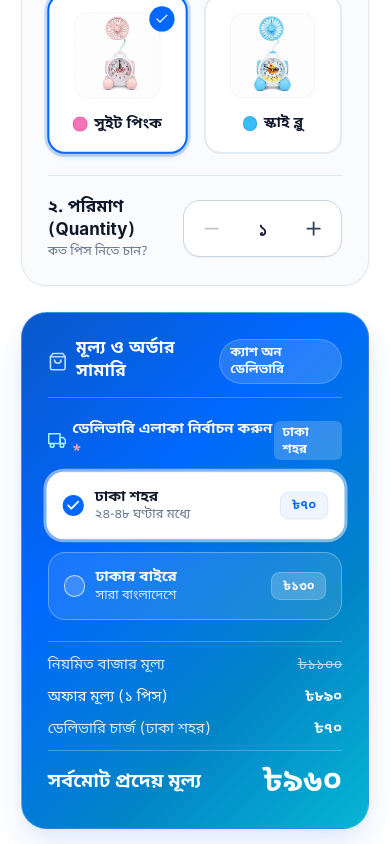
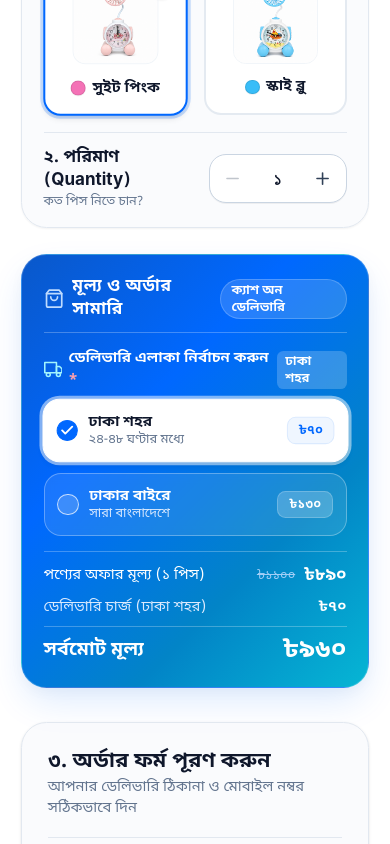
Before and after one commit to getrasel/secrethaat_double_flashlight, a React (Vite) app: page / in a window 390 px wide. Shown: the part 9480-10324 px from the top of the page. Built offline with nearby package versions, Linux system fonts and the light colour scheme.

Commit message:
form fixes

```diff
--- a/src/components/OrderSection.tsx
+++ b/src/components/OrderSection.tsx
@@ -39,8 +39,9 @@ export const OrderSection: React.FC = () => {
 
   // Dynamic Calculations
   const unitPrice = PRODUCT_INFO.basePrice;
+  const regularUnitPrice = PRODUCT_INFO.regularPrice;
+  const regularTotal = regularUnitPrice * quantity;
   const itemsTotal = unitPrice * quantity;
-  const regularTotal = PRODUCT_INFO.regularPrice * quantity;
   const deliveryCharge = deliveryArea === 'dhaka' ? PRODUCT_INFO.deliveryDhaka : PRODUCT_INFO.deliveryOutside;
   const grandTotal = itemsTotal + deliveryCharge;
 
@@ -146,7 +147,7 @@ export const OrderSection: React.FC = () => {
           <div className="lg:col-span-6 space-y-6">
 
             {/* Color Swatch Card */}
-            <div className="bg-slate-50/70 rounded-3xl p-6 sm:p-8 border border-slate-200 shadow-xs space-y-5">
+            <div className="bg-slate-50/70 rounded-3xl p-5 sm:p-6 pb-4 sm:pb-5 border border-slate-200 shadow-xs space-y-4">
 
               <div className="flex items-center justify-between">
                 <h3 className="text-lg sm:text-xl font-bold text-slate-900">
@@ -166,12 +167,12 @@ export const OrderSection: React.FC = () => {
                       key={variant.id}
                       type="button"
                       onClick={() => setSelectedColor(variant.id)}
-                      className={`relative flex flex-col items-center p-4 rounded-2xl border-2 transition-all cursor-pointer bg-white ${isSelected
+                      className={`relative flex flex-col items-center p-3.5 sm:p-4 rounded-2xl border-2 transition-all cursor-pointer bg-white ${isSelected
                         ? 'border-[#0068FF] ring-3 ring-[#0068FF]/20 shadow-md scale-101'
                         : 'border-slate-200/90 hover:border-slate-300'
                         }`}
                     >
-                      <div className="w-20 h-20 rounded-xl overflow-hidden mb-3 bg-slate-100 border border-slate-100">
+                      <div className="w-20 h-20 rounded-xl overflow-hidden mb-2.5 bg-slate-100 border border-slate-100">
                         <img
                           src={variant.image}
                           alt={variant.name}
@@ -199,25 +200,25 @@ export const OrderSection: React.FC = () => {
                 })}
               </div>
 
-              {/* Quantity Selector */}
-              <div className="pt-5 border-t border-slate-200 flex items-center justify-between">
+              {/* Quantity Selector - Reduced bottom padding */}
+              <div className="pt-3.5 border-t border-slate-200 flex items-center justify-between">
                 <div>
                   <h4 className="text-base font-bold text-slate-900">২. পরিমাণ (Quantity)</h4>
                   <p className="text-xs sm:text-sm text-slate-500">কত পিস নিতে চান?</p>
                 </div>
 
-                <div className="flex items-center bg-white border border-slate-300 rounded-2xl p-1.5 shadow-2xs">
+                <div className="flex items-center bg-white border border-slate-300 rounded-2xl p-1 shadow-2xs">
                   <button
                     type="button"
                     onClick={() => handleQuantityChange(-1)}
                     disabled={quantity <= 1}
-                    className="w-10 h-10 rounded-xl flex items-center justify-center text-slate-700 hover:bg-slate-100 disabled:opacity-30 disabled:hover:bg-transparent transition-colors cursor-pointer"
+                    className="w-9 h-9 rounded-xl flex items-center justify-center text-slate-700 hover:bg-slate-100 disabled:opacity-30 disabled:hover:bg-transparent transition-colors cursor-pointer"
                     aria-label="পরিমাণ কমান"
                   >
-                    <FiMinus className="w-5 h-5" />
+                    <FiMinus className="w-4.5 h-4.5" />
                   </button>
 
-                  <span className="w-14 text-center font-latin font-bold text-lg text-slate-900">
+                  <span className="w-12 text-center font-latin font-bold text-base sm:text-lg text-slate-900">
                     {toBanglaNumber(quantity)}
                   </span>
 
@@ -225,30 +226,30 @@ export const OrderSection: React.FC = () => {
                     type="button"
                     onClick={() => handleQuantityChange(1)}
                     disabled={quantity >= 10}
-                    className="w-10 h-10 rounded-xl flex items-center justify-center text-slate-700 hover:bg-slate-100 disabled:opacity-30 disabled:hover:bg-transparent transition-colors cursor-pointer"
+                    className="w-9 h-9 rounded-xl flex items-center justify-center text-slate-700 hover:bg-slate-100 disabled:opacity-30 disabled:hover:bg-transparent transition-colors cursor-pointer"
                     aria-label="পরিমাণ বাড়ান"
                   >
-                    <FiPlus className="w-5 h-5" />
+                    <FiPlus className="w-4.5 h-4.5" />
                   </button>
                 </div>
               </div>
 
             </div>
 
-            {/* Dynamic Price Breakdown Box with Integrated Delivery Area Selection */}
-            <div className="bg-[linear-gradient(135deg,#0A58CA_0%,#0068FF_35%,#0284C7_70%,#06B6D4_100%)] text-white rounded-3xl p-6 sm:p-8 healis-shadow-lg space-y-5 border border-white/20">
-              <div className="flex items-center justify-between border-b border-white/25 pb-3">
+            {/* Dynamic Price Breakdown Box - Reduced bottom padding & Market price removed */}
+            <div className="bg-[linear-gradient(135deg,#0A58CA_0%,#0068FF_35%,#0284C7_70%,#06B6D4_100%)] text-white rounded-3xl p-5 sm:px-7 sm:pt-5 sm:pb-4.5 healis-shadow-lg space-y-3.5 border border-white/20">
+              <div className="flex items-center justify-between border-b border-white/25 pb-2.5">
                 <h3 style={{ color: '#FFFFFF' }} className="text-base sm:text-lg font-extrabold text-white tracking-wide flex items-center gap-2">
                   <FiShoppingBag className="w-5 h-5 text-blue-200" />
                   মূল্য ও অর্ডার সামারি
                 </h3>
-                <span className="text-xs font-semibold px-2.5 py-1 rounded-full bg-white/15 text-white border border-white/20">
+                <span className="text-xs font-semibold px-2.5 py-0.5 rounded-full bg-white/15 text-white border border-white/20">
                   ক্যাশ অন ডেলিভারি
                 </span>
               </div>
 
               {/* Delivery Area Selection inside Summary Card */}
-              <div className="space-y-2.5">
+              <div className="space-y-2">
                 <div className="flex items-center justify-between">
                   <label className="block text-sm sm:text-base font-bold text-white flex items-center gap-1.5">
                     <FiTruck className="w-4.5 h-4.5 text-cyan-200" />
@@ -260,22 +261,20 @@ export const OrderSection: React.FC = () => {
                 </div>
 
                 {/* 2 Selectable Options */}
-                <div className="grid grid-cols-1 sm:grid-cols-2 gap-3">
+                <div className="grid grid-cols-1 sm:grid-cols-2 gap-2.5">
 
                   {/* Option 1: Dhaka */}
                   <button
                     type="button"
                     onClick={() => setDeliveryArea('dhaka')}
-                    className={`text-left p-3.5 rounded-2xl border transition-all cursor-pointer relative flex items-center justify-between ${
-                      deliveryArea === 'dhaka'
+                    className={`text-left p-3 sm:p-3.5 rounded-2xl border transition-all cursor-pointer relative flex items-center justify-between ${deliveryArea === 'dhaka'
                         ? 'bg-white text-slate-900 border-white shadow-md ring-3 ring-white/50 scale-[1.01]'
                         : 'bg-white/10 hover:bg-white/20 text-white border-white/30 backdrop-blur-xs'
                       }`}
                   >
                     <div className="flex items-center gap-2.5">
                       <div
-                        className={`w-5 h-5 rounded-full border flex items-center justify-center shrink-0 ${
-                          deliveryArea === 'dhaka'
+                        className={`w-5 h-5 rounded-full border flex items-center justify-center shrink-0 ${deliveryArea === 'dhaka'
                             ? 'border-[#0068FF] bg-[#0068FF] text-white'
                             : 'border-white/70 bg-white/15'
                           }`}
@@ -293,8 +292,7 @@ export const OrderSection: React.FC = () => {
                     </div>
 
                     <span
-                      className={`text-xs font-extrabold px-2.5 py-1 rounded-lg shrink-0 ${
-                        deliveryArea === 'dhaka'
+                      className={`text-xs font-extrabold px-2.5 py-1 rounded-lg shrink-0 ${deliveryArea === 'dhaka'
                           ? 'bg-blue-50 text-[#0068FF] border border-blue-100'
                           : 'bg-white/20 text-white border border-white/20'
                         }`}
@@ -307,16 +305,14 @@ export const OrderSection: React.FC = () => {
                   <button
                     type="button"
                     onClick={() => setDeliveryArea('outside')}
-                    className={`text-left p-3.5 rounded-2xl border transition-all cursor-pointer relative flex items-center justify-between ${
-                      deliveryArea === 'outside'
+                    className={`text-left p-3 sm:p-3.5 rounded-2xl border transition-all cursor-pointer relative flex items-center justify-between ${deliveryArea === 'outside'
                         ? 'bg-white text-slate-900 border-white shadow-md ring-3 ring-white/50 scale-[1.01]'
                         : 'bg-white/10 hover:bg-white/20 text-white border-white/30 backdrop-blur-xs'
                       }`}
                   >
                     <div className="flex items-center gap-2.5">
                       <div
-                        className={`w-5 h-5 rounded-full border flex items-center justify-center shrink-0 ${
-                          deliveryArea === 'outside'
+                        className={`w-5 h-5 rounded-full border flex items-center justify-center shrink-0 ${deliveryArea === 'outside'
                             ? 'border-[#0068FF] bg-[#0068FF] text-white'
                             : 'border-white/70 bg-white/15'
                           }`}
@@ -334,8 +330,7 @@ export const OrderSection: React.FC = () => {
                     </div>
 
                     <span
-                      className={`text-xs font-extrabold px-2.5 py-1 rounded-lg shrink-0 ${
-                        deliveryArea === 'outside'
+                      className={`text-xs font-extrabold px-2.5 py-1 rounded-lg shrink-0 ${deliveryArea === 'outside'
                           ? 'bg-blue-50 text-[#0068FF] border border-blue-100'
                           : 'bg-white/20 text-white border border-white/20'
                         }`}
@@ -347,16 +342,18 @@ export const OrderSection: React.FC = () => {
                 </div>
               </div>
 
-              {/* Price Calculation Lines */}
-              <div className="space-y-2.5 text-base pt-3 border-t border-white/25">
-                <div className="flex justify-between text-blue-100 text-sm sm:text-base">
-                  <span>নিয়মিত বাজার মূল্য</span>
-                  <span className="text-blue-200 line-through">৳{toBanglaNumber(regularTotal)}</span>
+              {/* Price Calculation Lines - Regular Cut Price & Offer Price */}
+              <div className="space-y-2 text-base pt-2.5 border-t border-white/25">
+                <div className="flex justify-between items-center text-white font-medium text-sm sm:text-base">
+                  <span>পণ্যের অফার মূল্য ({toBanglaNumber(quantity)} পিস)</span>
+                  <div className="flex items-center gap-2">
+                    <span className="text-xs sm:text-sm text-blue-200 line-through opacity-85">
+                      ৳{toBanglaNumber(regularTotal)}
+                    </span>
+                    <span className="font-bold text-white text-base sm:text-lg">
+                      ৳{toBanglaNumber(itemsTotal)}
+                    </span>
                   </div>
-
-                <div className="flex justify-between text-white font-medium text-sm sm:text-base">
-                  <span>অফার মূল্য ({toBanglaNumber(quantity)} পিস)</span>
-                  <span className="font-bold">৳{toBanglaNumber(itemsTotal)}</span>
                 </div>
 
                 <div className="flex justify-between text-blue-100 text-sm sm:text-base">
@@ -366,9 +363,9 @@ export const OrderSection: React.FC = () => {
                   <span className="font-bold text-white">৳{toBanglaNumber(deliveryCharge)}</span>
                 </div>
 
-                <div className="pt-3 border-t border-white/25 flex justify-between items-center text-lg sm:text-xl">
-                  <span className="font-extrabold text-white">সর্বমোট প্রদেয় মূল্য</span>
-                  <span className="font-extrabold text-3xl text-white">
+                <div className="pt-2 border-t border-white/25 flex justify-between items-center text-lg sm:text-xl">
+                  <span className="font-extrabold text-white">সর্বমোট মূল্য</span>
+                  <span className="font-extrabold text-2xl sm:text-3xl text-white leading-none">
                     ৳{toBanglaNumber(grandTotal)}
                   </span>
                 </div>
@@ -377,8 +374,8 @@ export const OrderSection: React.FC = () => {
 
           </div>
 
-          {/* RIGHT COLUMN: Bangla Checkout Order Form */}
-          <div className="lg:col-span-6">
+          {/* RIGHT COLUMN: Bangla Checkout Order Form & Trust Guarantee */}
+          <div className="lg:col-span-6 space-y-6">
             <div className="bg-slate-50/70 rounded-3xl p-6 sm:p-8 border border-slate-200 shadow-sm">
 
               <div className="mb-6 pb-4 border-b border-slate-200">
@@ -484,6 +481,7 @@ export const OrderSection: React.FC = () => {
               </form>
 
             </div>
+
           </div>
 
         </div>
```
Lines whose indentation alone changed are shown as unchanged.
